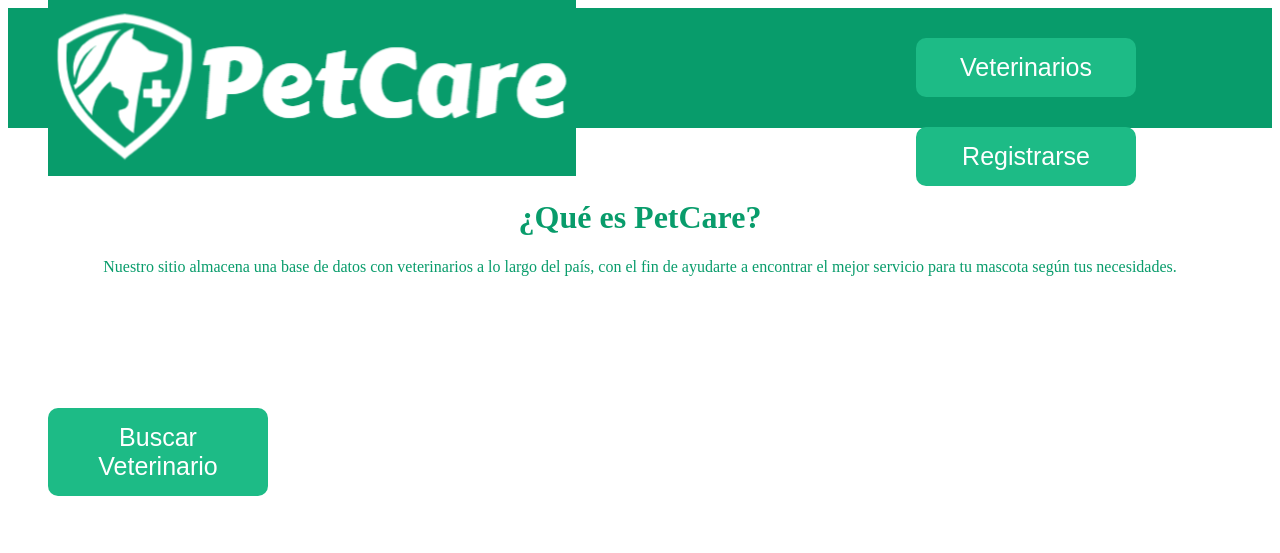
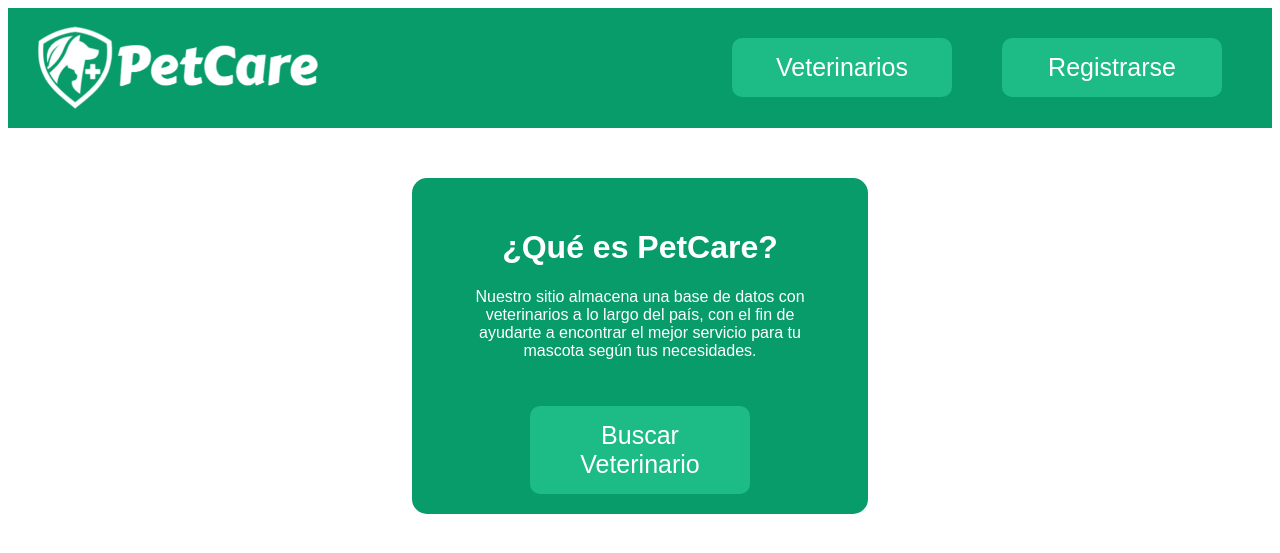
Before and after one commit to DCC-CC4401/Buscador-Veterinarios, a Django app: page / in a window 1280 px wide. Shown: the top 553 px of the page. Run offline with Django 3.2, Linux system fonts and the light colour scheme.

Commit message:
Arreglos en pagina principal, se agrega barra de navegacion a las demas paginas

```diff
--- a/PaginaVet/gestionVeterinarios/templates/gestionVeterinarios/barra.html
+++ b/PaginaVet/gestionVeterinarios/templates/gestionVeterinarios/barra.html
@@ -8,35 +8,30 @@
 
         .logo{
             text-align: left;
-            font-size: 25;
-            font-weight: 40;
-            font-family: cursive;
             float: left;
-            margin-left: 40px;
-            margin-top: -10px;
-            margin-right: 300px;
-            border: 0;
-            color:rgb(255, 255, 255);
+            margin-left: 25px;
+            margin-top: 10px;
         }
 
         .button {
             cursor: pointer;
-            margin-right: 10px;
-            margin-top: 30px;
-            margin-left: 40px;
             border-radius: 10px;
             padding: 15px 32px;
-            text-align: center;
             background-color: rgb(29, 187, 134);
             border: none;
             color: white;
             font-size: 16px;
             transition-duration: 0.4s;
             width: 220px;
-            float: left;
             font-size: 25;
             font-weight: 60;
             font-family:sans-serif;
+        }
+
+        .boton_barra{
+            float: right;
+            margin-right: 50px;
+            margin-top: 30px;
         }
 
         .button:hover {
@@ -53,13 +48,13 @@
     <div class="barra" >
         <div class ="logo" >
             {% load static %}
-            <img src="{% static 'gestionVeterinarios/logo.png' %}" alt="Pet Care">
+            <img src="{% static 'gestionVeterinarios/logo.png' %}" alt="Pet Care" height="100" width="290">
         </div>
         <div>
 
-            <button class="button" type="submit" name="informar">Veterinarios</button>
+            <button class="button boton_barra" type="submit" name="informar">Registrarse</button>
 
-            <button class="button" type="submit" name="listado">Registrarse</button>
+            <button class="button boton_barra" type="submit" name="listado">Veterinarios</button>
 
         </div>
     </div>
--- a/PaginaVet/gestionVeterinarios/templates/gestionVeterinarios/catalogodoc.html
+++ b/PaginaVet/gestionVeterinarios/templates/gestionVeterinarios/catalogodoc.html
@@ -36,7 +36,6 @@
             .button {
                 position: relative;
                 left: 10px;
-
             }
             table{
                 border: 1px solid black;
@@ -83,6 +82,9 @@
 
     {% endfor %}
     -->
+    {% include  "gestionVeterinarios/barra.html" %}
+
+
     {% for doctor in doctores %}
     <div>
         <table>
--- a/PaginaVet/gestionVeterinarios/templates/gestionVeterinarios/index.html
+++ b/PaginaVet/gestionVeterinarios/templates/gestionVeterinarios/index.html
@@ -1,27 +1,40 @@
 <html>
     <head>
         <style>
-            .descripcion_index{
-                height: 150px;
-                color:#089c6b;
+
+            .descripcion{
+                color:white;
+                text-align: center;
+                padding: 30px 50px;
+                font-family: sans-serif;
+            }
+
+            .boton_index{
+                text-align: center;
+            }
+
+            .caja{
                 align-items: center;
-            }
-            .botones_index{
-                text-align: center;
+                background-color: #089c6b;
+                width: 36%;
+                margin-left: 32%;
+                padding-bottom: 20px;
+                margin-top: 50px;
+                border-radius: 15px;
             }
         </style>
     </head>
     <body>
     {% include  "gestionVeterinarios/barra.html" %}
 
-    <div style="align-items: center;">
-        <div class="descripcion_index" style="text-align:center;padding: 50px;">
+    <div class="caja">
+        <div class="descripcion">
             <h1>¿Qué es PetCare?</h4>
             <p>Nuestro sitio almacena una base de datos con veterinarios a lo largo del país,
                 con el fin de ayudarte a encontrar el mejor servicio para tu mascota según tus necesidades.</p>
         </div>
-        <div class="botones_index">
-            <button style="text-align:center;" action="catalogoVeterinarios" id="boton_buscar" class="button" name="listado">Buscar Veterinario</button>
+        <div class="boton_index">
+            <button action="catalogoVeterinarios" id="boton_buscar" class="button" name="listado">Buscar Veterinario</button>
         </div>
 
     </div>
--- a/PaginaVet/gestionVeterinarios/templates/gestionVeterinarios/contenido.html
+++ b/PaginaVet/gestionVeterinarios/templates/gestionVeterinarios/perfildoc.html
@@ -24,6 +24,7 @@
         </style>
     </head>
     <body>
+        {% include  "gestionVeterinarios/barra.html" %}
         <div class="barraVertical">
             hola
         </div>
--- a/PaginaVet/gestionVeterinarios/views.py
+++ b/PaginaVet/gestionVeterinarios/views.py
@@ -51,4 +51,4 @@ def catalogoVeterinarios(request):
 
 def perfil(request):
 
-    return render(request, "gestionVeterinarios/base.html", {})
+    return render(request, "gestionVeterinarios/perfildoc.html", {})
```
